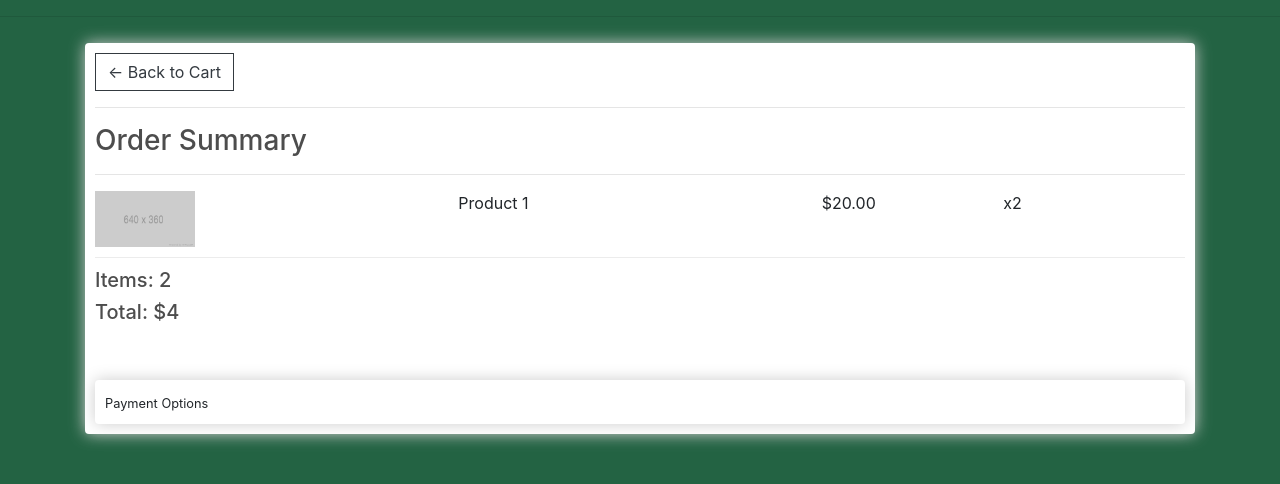
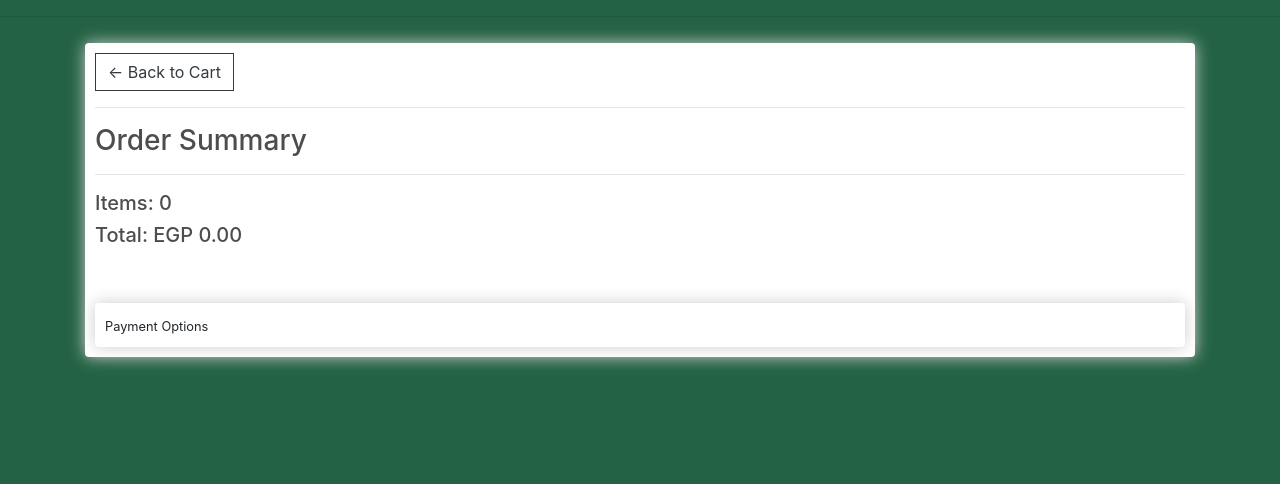
Before and after one commit to Mohamed-Salem-Ali/e-commerce, a Django app: page /checkout/ in a window 1280 px wide. Shown: the part 57-541 px from the top of the page. Run offline with Django 5.2, Linux system fonts and the light colour scheme; some libraries are stand-ins or nearby versions.

Commit message:
Feat(Core): Checkout Configuration -Add order to the context dict. and handle non logged user - Render items and order data in Checkout page

```diff
--- a/core/templates/core/checkout.html
+++ b/core/templates/core/checkout.html
@@ -8,20 +8,22 @@
             <hr>
             <h3>Order Summary</h3>
             <hr>
+            {% for item in items %}
             <div class="cart-row">
-                <div style="flex:2"><img class="row-image" src="{% static 'images/placeholder.png' %}"></div>
+                <div style="flex:2"><img class="row-image" src="{{item.product.imageURL}}"></div>
                 <div style="flex:2">
-                    <p>Product 1</p>
+                    <p>{{item.product.name}}</p>
                 </div>
                 <div style="flex:1">
-                    <p>$20.00</p>
+                    <p>EGP {{item.product.price|floatformat:2}}</p>
                 </div>
                 <div style="flex:1">
-                    <p>x2</p>
+                    <p>x{{item.quantity}}</p>
                 </div>
             </div>
-            <h5>Items: 2</h5>
-            <h5>Total: $4</h5>
+            {% endfor %}
+            <h5>Items: {{order.get_cart_items}}</h5>
+            <h5>Total: EGP {{order.get_cart_total|floatformat:2}}</h5>
             <br>
             <br>
             <div class="box-element " id="payment-info">
--- a/core/views.py
+++ b/core/views.py
@@ -25,5 +25,15 @@ def cart(request):
 
 
 def checkout(request):
-    context={}
-    return render(request,'core/checkout.html')
+    if request.user.is_authenticated:
+        customer = request.user.customer
+        order, created = Order.objects.get_or_create(customer=customer, complete=False)
+        items = order.orderitem_set.all()
+    else:
+		#Create empty cart for now for non-logged in user
+        items = []
+        order = {'get_cart_total':0, 'get_cart_items':0}
+
+
+    context = {'items':items, 'order':order}
+    return render(request, 'core/checkout.html', context)
```
